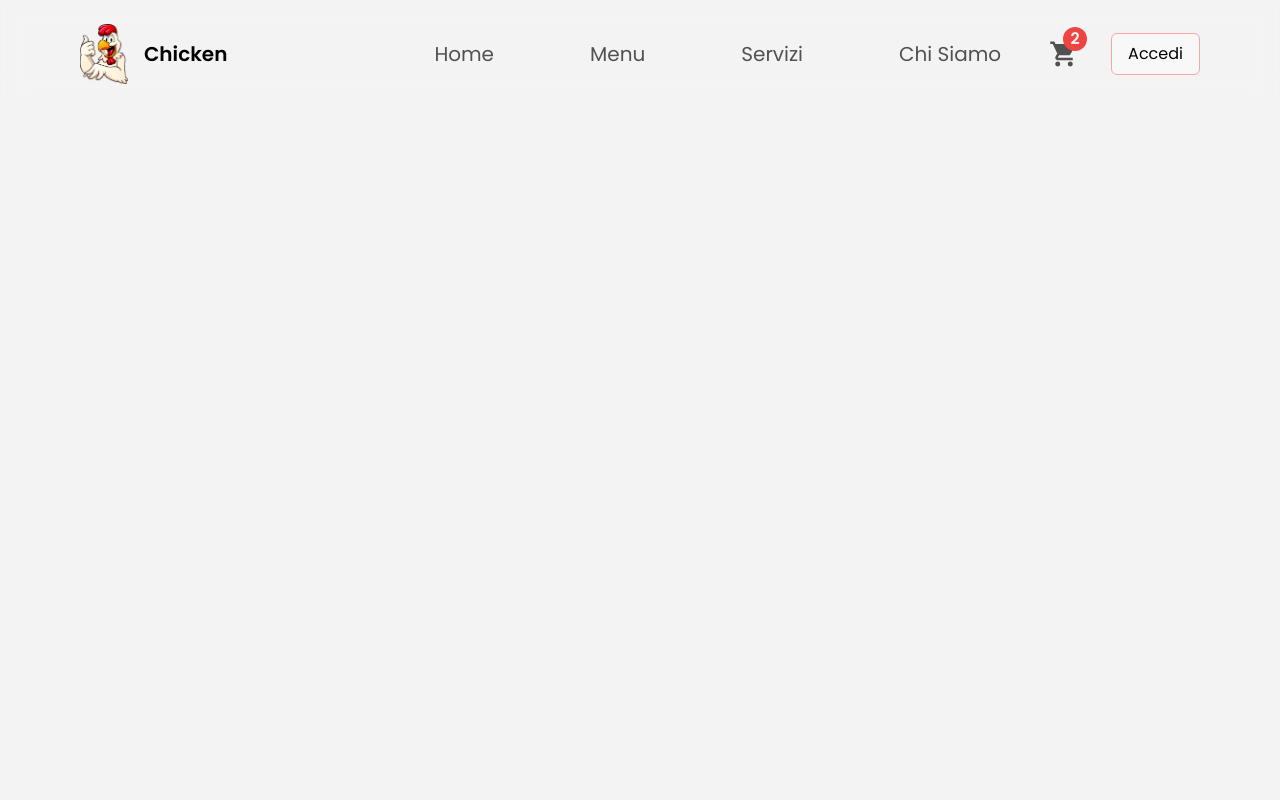
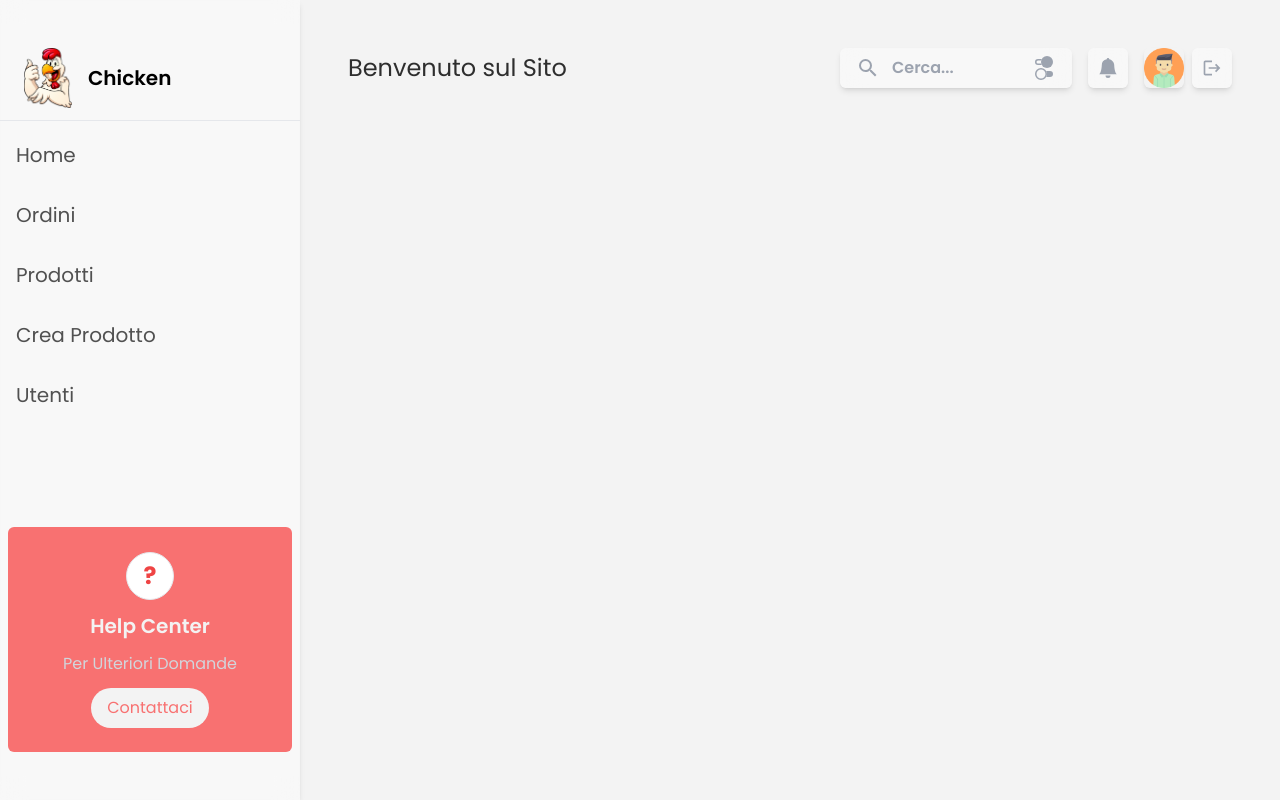
Before and after one commit to pasqualerizzo/food-delivery-template, a React (Create React App) app in the folder client/: page /dashboard in a window 1280 px wide. Built offline with nearby package versions, Linux system fonts and the light colour scheme; no server answers.

Commit message:
Change: Header Dashboard and Dashboard Aside

```diff
--- a/client/src/App.js
+++ b/client/src/App.js
@@ -4,7 +4,7 @@ import { useDispatch, useSelector } from 'react-redux';
 import { Route, Routes } from "react-router-dom";
 import { validateUserJWTToken } from './api';
 import { app } from './config/firebase.config';
-import { Main, Login } from "./containers";
+import { Main, Login, Dashboard } from "./containers";
 import { setUserDetails } from './context/actions/userActions';
 import { motion } from 'framer-motion';
 import { fadeInOut } from './animations';
@@ -47,6 +47,8 @@ const App = () => {
       <Routes>
           <Route path='/*' element={<Main />} />
           <Route path='/login' element={<Login />} />
+          <Route path='/dashboard/*' element={<Dashboard />} />
+
       </Routes>
 
       {alert?.type && <Alert type={alert?.type} message={alert?.message} />}
--- /dev/null
+++ b/client/src/components/DBHeader.jsx
@@ -0,0 +1,77 @@
+import React from 'react';
+import { useDispatch, useSelector } from 'react-redux';
+import { BsFillBellFill, BsToggles2, MdLogout, MdSearch } from '../assets/icons';
+import { buttonClick } from '../animations';
+import { motion } from 'framer-motion';
+import { Avatar } from '../assets';
+import { getAuth } from 'firebase/auth';
+import { useNavigate } from 'react-router-dom';
+import { setUserNull } from '../context/actions/userActions';
+import { app } from '../config/firebase.config';
+
+
+const DBHeader = () => {
+
+  const user = useSelector((state) => state.user);
+  const firebaseAuth = getAuth(app);
+  const navigate = useNavigate();
+  const dispatch = useDispatch();
+
+  const signOut = () => {
+    firebaseAuth
+    .signOut()
+    .then(() => {
+        dispatch(setUserNull());
+        navigate("/login", {replace : true});
+    })
+    .catch((err) => console.log(err))
+  };
+
+
+  return (
+    <div className='w-full flex items-center justify-between gap-3'>
+      <p className='text-2xl text-headingColor'>
+        Benvenuto sul Sito {user?.name && (
+          <span className='block text-base text-gray-500'>
+            {`Ciao ${user?.name}!`}
+          </span>
+        )}
+        </p>
+
+        <div className='flex items-center justify-center gap-4'>
+          <div className=' flex items-center justify-center gap-3 px-4 py-2 bg-lightOverlay backdrop-blur-md rounded-md shadow-md'>
+            <MdSearch className='text-gray-400 text-2xl' />
+            <input className='border-none outline-none bg-transparent w-32 text-base font-semibold text-textColor' type="text" placeholder='Cerca...'/>
+            <BsToggles2 className='text-gray-400 text-2xl' />
+          </div>
+
+          <motion.div
+            {...buttonClick}
+            className='w-10 h-10 rounded-md cursor-pointer bg-lightOverlay backdrop-blur-md shadow-md flex items-center justify-center'
+          >
+            <BsFillBellFill className='text-gray-400 text-xl'/>
+          </motion.div>
+          <div className="flex items-center justify-center gap-2">
+            <div className="w-10 h-10 rounded-md shadow-md cursor-pointer overflow-hidden">
+              <motion.img
+                className='w-full h-full object-cover'
+                src={user?.picture ? user?.picture : Avatar}
+                whileHover={{ scale: 1.15 }}
+                referrerPolicy='no-referrer'
+              />
+            </div>
+
+            <motion.div
+              {...buttonClick}
+              onClick={signOut}
+              className='w-10 h-10 rounded-md cursor-pointer bg-lightOverlay backdrop-blur-md shadow-md flex items-center justify-center'
+            >
+              <MdLogout className='text-gray-400 text-xl' />
+            </motion.div>
+          </div>
+        </div>
+    </div>
+  )
+}
+
+export default DBHeader
--- /dev/null
+++ b/client/src/components/DBLeftSection.jsx
@@ -0,0 +1,93 @@
+import React from 'react';
+import { Logo } from '../assets';
+import { NavLink } from 'react-router-dom';
+import { isActiveStyles, isNotActiveStyles } from '../utils/styles';
+
+const DBLeftSection = () => {
+  return (
+    <div className='h-full py-12 flex flex-col bg-lightOverlay backdrop-blur-md shadow-md min-w-210 w-300 gap-3'>
+        <NavLink to={"/"} className="flex items-center justify-start gap-4 px-6">
+            <img src={Logo} alt="logo" className='w-12' />
+            <p className='font-semibold text-xl'>
+                Chicken
+            </p>
+        </NavLink>
+
+        <hr />
+
+        <ul className='flex flex-col gap-4'>
+            <NavLink
+                to={"/dashboard/home"}
+                className={({isActive}) =>
+                isActive
+                ? `${isActiveStyles} px-4 py-2 border-l-8 border-red-500`
+                : isNotActiveStyles
+                }
+            >
+                Home
+            </NavLink>
+            <NavLink
+                to={"/dashboard/orders"}
+                className={({isActive}) =>
+                isActive
+                ? `${isActiveStyles} px-4 py-2 border-l-8 border-red-500`
+                : isNotActiveStyles
+                }
+            >
+                Ordini
+            </NavLink>
+            <NavLink
+                to={"/dashboard/items"}
+                className={({isActive}) =>
+                isActive
+                ? `${isActiveStyles} px-4 py-2 border-l-8 border-red-500`
+                : isNotActiveStyles
+                }
+            >
+                Prodotti
+            </NavLink>
+            <NavLink
+                to={"/dashboard/newItem"}
+                className={({isActive}) =>
+                isActive
+                ? `${isActiveStyles} px-4 py-2 border-l-8 border-red-500`
+                : isNotActiveStyles
+                }
+            >
+                Crea Prodotto
+            </NavLink>
+            <NavLink
+                to={"/dashboard/users"}
+                className={({isActive}) =>
+                isActive
+                ? `${isActiveStyles} px-4 py-2 border-l-8 border-red-500`
+                : isNotActiveStyles
+                }
+            >
+                Utenti
+            </NavLink>
+        </ul>
+
+        <div className=' w-full items-center justify-center flex h-225 mt-auto px-2'>
+            <div className="w-full h-full rounded-md bg-red-400 flex items-center justify-center flex-col gap-3 px-3">
+                <div className="w-12 h-12 border bg-white rounded-full flex items-center justify-center">
+                    <p className='text-2xl font-bold text-red-500'>
+                        ?
+                    </p>
+                </div>
+                <p className="text-xl text-primary font-semibold">
+                    Help Center
+                </p>
+                <p className='text-base text-gray-300 text-center'>
+                    Per Ulteriori Domande
+                </p>
+                <p className="px-4 py-2 rounded-full bg-primary text-red-400 cursor-pointer">
+                    Contattaci
+                </p>
+            </div>
+        </div>
+    </div>
+  )
+}
+
+export default DBLeftSection
--- /dev/null
+++ b/client/src/components/DBRightSection.jsx
@@ -0,0 +1,12 @@
+import React from 'react';
+import DBHeader from './DBHeader';
+
+const DBRightSection = () => {
+  return (
+    <div className='px-12 flex flex-col py-12 flex-1 h-full'>
+        <DBHeader/>
+    </div>
+  )
+}
+
+export default DBRightSection
--- a/client/src/components/index.js
+++ b/client/src/components/index.js
@@ -2,3 +2,7 @@ export { default as LoginInput } from "./LoginInput";
 export { default as MainLoader } from "./MainLoader";
 export { default as Alert } from "./Alert";
 export { default as Header } from "./Header";
+
+export { default as DBLeftSection } from "./DBLeftSection";
+export { default as DBRightSection } from "./DBRightSection";
+export { default as DBHeader } from "./DBHeader";
--- /dev/null
+++ b/client/src/containers/Dashboard.jsx
@@ -0,0 +1,14 @@
+import React from 'react'
+import { DBLeftSection, DBRightSection } from '../components'
+
+const Dashboard = () => {
+  return (
+    <div className='w-screen h-screen flex items-center bg-primary'>
+        <DBLeftSection />
+        <DBRightSection />
+
+    </div>
+  )
+}
+
+export default Dashboard
--- a/client/src/containers/index.js
+++ b/client/src/containers/index.js
@@ -1,2 +1,3 @@
-export {default as Main} from "./Main"
-export {default as Login} from "./Login"
+export {default as Main} from "./Main";
+export {default as Login} from "./Login";
+export {default as Dashboard} from "./Dashboard"
```
Also changed, not shown: client/src/containers/Main.jsx (line endings or trailing spaces).
